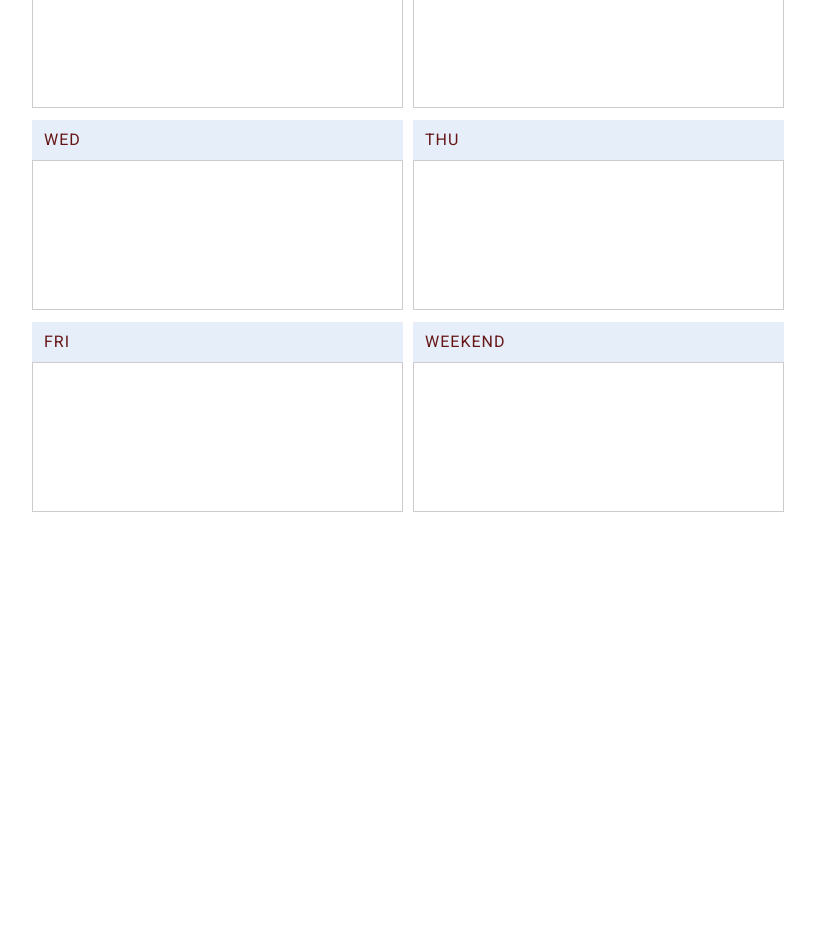
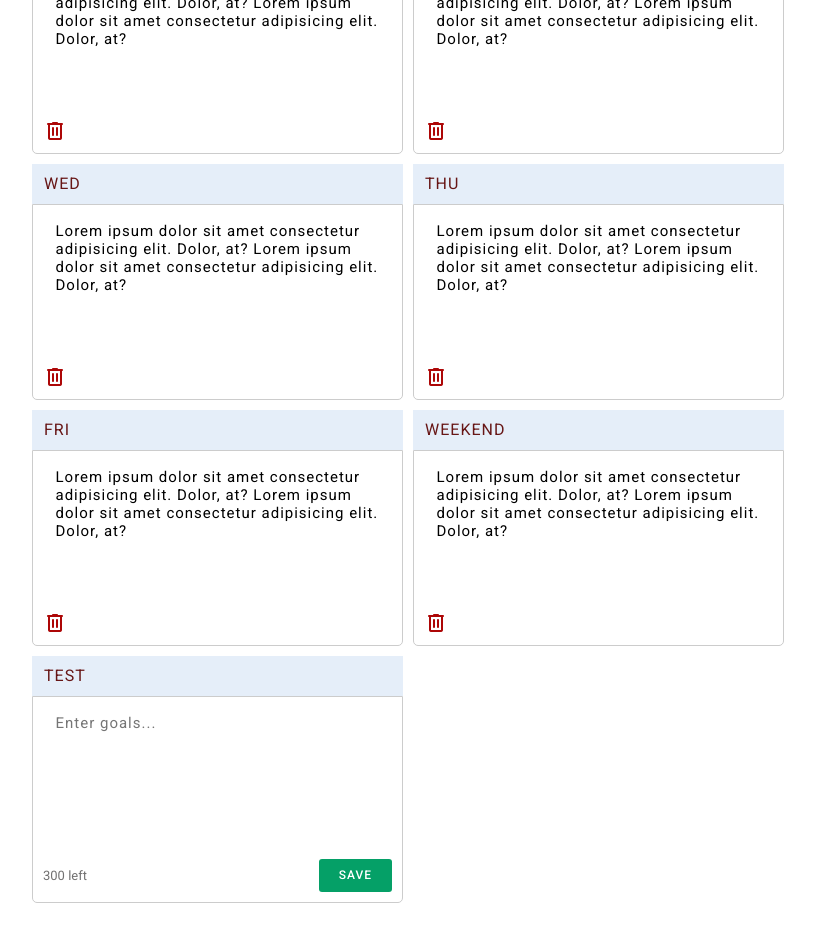
Before and after one commit to akpg02/weekly-goals, a React (Create React App) app: page / in a window 1280 px wide. Shown: the part 900-1842 px from the top of the page, without its empty margins (232-1047 px from the left). Before the commit the page ends 1484 px from the top, so only its background shows below. Built offline with nearby package versions, Linux system fonts and the light colour scheme.

Commit message:
started creating daily notes

```diff
--- a/package.json
+++ b/package.json
@@ -10,6 +10,7 @@
     "react-dom": "^18.2.0",
     "react-router-dom": "^6.21.0",
     "react-scripts": "5.0.1",
+    "uuidv4": "^6.2.13",
     "web-vitals": "^2.1.4"
   },
   "scripts": {
--- /dev/null
+++ b/src/components/note-components/create-note/create-note.css
@@ -0,0 +1,60 @@
+/* Daily Goals */
+.goals-area {
+  border: 0.1rem solid #ccc;
+  border-bottom-left-radius: 0.5rem;
+  border-bottom-right-radius: 0.5rem;
+  padding: 1rem;
+}
+
+.day-goals .title {
+  background-color: rgba(191, 213, 240, 0.4);
+  padding: 1.05rem 1.2rem;
+  color: #671616;
+  font-weight: 400;
+}
+
+.day-goals textarea,
+.day-goals .note-body {
+  resize: none;
+  white-space: pre-wrap;
+  font-size: 1.5rem;
+  letter-spacing: 0.1rem;
+  border: none;
+  padding: 0.75rem 1.25rem;
+  width: 100%;
+  min-height: 15rem;
+  overflow-y: scroll;
+}
+
+.day-goals-footer {
+  display: flex;
+  justify-content: space-between;
+  align-items: center;
+}
+
+.day-goals-footer .charleft {
+  font-size: 1.3rem;
+  color: #727171;
+}
+
+.day-goals-footer span.remove {
+  color: #ad0707;
+  cursor: pointer;
+}
+
+.day-goals-footer button {
+  background-color: #05a067;
+  border: none;
+  color: #fff;
+  padding: 0.95rem 2rem;
+  text-align: center;
+  text-decoration: none;
+  display: inline-block;
+  font-size: 1.2rem;
+  font-weight: 500;
+  text-transform: uppercase;
+  letter-spacing: 0.1rem;
+  border-radius: 0.3rem;
+}
+
+/* End of Daily Goals */
--- /dev/null
+++ b/src/components/note-components/create-note/create-note.jsx
@@ -0,0 +1,31 @@
+import React from "react";
+import "./create-note.css";
+
+function CreateNote({ day, textHandler, saveHandler, inputText }) {
+  const charLimit = 300;
+  const charLeft = charLimit - inputText.length;
+
+  return (
+    <div className="day-goals">
+      <p className="title">{day || "Test"}</p>
+      <div className="goals-area">
+        <textarea
+          placeholder="Enter goals..."
+          onChange={textHandler}
+          value={inputText}
+          name={`${day}-goal`}
+          id={`${day}-goal`}
+          maxLength={charLimit}
+        ></textarea>
+        <div className="day-goals-footer">
+          <span className="charleft"> {charLeft} left </span>
+          <button className="save-goal" onClick={saveHandler}>
+            Save
+          </button>
+        </div>
+      </div>
+    </div>
+  );
+}
+
+export default CreateNote;
--- /dev/null
+++ b/src/components/note-components/note/note.css
@@ -0,0 +1,39 @@
+/* Daily Goals */
+.goals-area {
+  border: 0.1rem solid #ccc;
+  border-bottom-left-radius: 0.5rem;
+  border-bottom-right-radius: 0.5rem;
+  padding: 1rem;
+}
+
+.day-goals .title {
+  background-color: rgba(191, 213, 240, 0.4);
+  padding: 1.05rem 1.2rem;
+  color: #671616;
+  font-weight: 400;
+}
+
+.day-goals textarea,
+.day-goals .note-body {
+  resize: none;
+  white-space: pre-wrap;
+  font-size: 1.5rem;
+  letter-spacing: 0.1rem;
+  border: none;
+  padding: 0.75rem 1.25rem;
+  width: 100%;
+  min-height: 15rem;
+  overflow-y: scroll;
+}
+
+.day-goals-footer {
+  display: flex;
+  justify-content: flex-end;
+  width: 100%;
+}
+
+.day-goals-footer span.remove {
+  color: #ad0707;
+  cursor: pointer;
+}
+/* End of Daily Goals */
--- /dev/null
+++ b/src/components/note-components/note/note.jsx
@@ -0,0 +1,25 @@
+import React from "react";
+import "./note.css";
+
+function Note({ id, day, deleteNote, text }) {
+  return (
+    <div className="day-goals">
+      <p className="title">{day || "Test"}</p>
+      <div className="goals-area">
+        <div className="note-body" name={` ${day}-goal`} id={`${day}-goal`}>
+          {text}
+        </div>
+        <div className="day-goals-footer">
+          <span
+            className="material-symbols-rounded remove"
+            onClick={() => deleteNote(id)}
+          >
+            delete
+          </span>
+        </div>
+      </div>
+    </div>
+  );
+}
+
+export default Note;
--- /dev/null
+++ b/src/components/note-components/notes/notes.css
@@ -0,0 +1,6 @@
+.daily-goals-section {
+  display: grid;
+  /*Define our columns */
+  grid-template-columns: repeat(auto-fill, minmax(300px, 1fr));
+  grid-gap: 1em;
+}
--- /dev/null
+++ b/src/components/note-components/notes/notes.jsx
@@ -0,0 +1,79 @@
+import React, { useState } from "react";
+import { v4 as uuid } from "uuid";
+
+import Note from "../note/note";
+
+import "./notes.css";
+import CreateNote from "../create-note/create-note";
+
+function Notes() {
+  const [notes, setNotes] = useState([
+    {
+      id: uuid(),
+      day: "Mon",
+      text: `Lorem ipsum dolor sit amet consectetur adipisicing elit. Dolor, at? Lorem ipsum dolor sit amet consectetur adipisicing elit. Dolor, at?`,
+    },
+    {
+      id: uuid(),
+      day: "Tue",
+      text: `Lorem ipsum dolor sit amet consectetur adipisicing elit. Dolor, at? Lorem ipsum dolor sit amet consectetur adipisicing elit. Dolor, at?`,
+    },
+    {
+      id: uuid(),
+      day: "Wed",
+      text: `Lorem ipsum dolor sit amet consectetur adipisicing elit. Dolor, at? Lorem ipsum dolor sit amet consectetur adipisicing elit. Dolor, at?`,
+    },
+    {
+      id: uuid(),
+      day: "Thu",
+      text: `Lorem ipsum dolor sit amet consectetur adipisicing elit. Dolor, at? Lorem ipsum dolor sit amet consectetur adipisicing elit. Dolor, at?`,
+    },
+    {
+      id: uuid(),
+      day: "Fri",
+      text: `Lorem ipsum dolor sit amet consectetur adipisicing elit. Dolor, at? Lorem ipsum dolor sit amet consectetur adipisicing elit. Dolor, at?`,
+    },
+    {
+      id: uuid(),
+      day: "Weekend",
+      text: `Lorem ipsum dolor sit amet consectetur adipisicing elit. Dolor, at? Lorem ipsum dolor sit amet consectetur adipisicing elit. Dolor, at?`,
+    },
+  ]);
+
+  const [inputText, setInputText] = useState("");
+
+  const textHandler = (e) => {
+    setInputText(e.target.value);
+  };
+
+  const saveHandler = () => {
+    setNotes((prev) => [...prev, { id: uuid(), text: inputText }]);
+    setInputText("");
+  };
+
+  const deleteNote = (id) => {
+    const filtered = notes.filter((n) => notes.id === id);
+    setNotes(filtered);
+  };
+
+  return (
+    <div className="daily-goals-section">
+      {notes.map((n) => (
+        <Note
+          key={n.id}
+          id={n.id}
+          day={n.day}
+          text={n.text}
+          deleteNote={deleteNote}
+        />
+      ))}
+      <CreateNote
+        textHandler={textHandler}
+        saveHandler={saveHandler}
+        inputText={inputText}
+      />
+    </div>
+  );
+}
+
+export default Notes;
--- a/src/pages/planners/weekly/weekly.css
+++ b/src/pages/planners/weekly/weekly.css
@@ -211,14 +211,13 @@ td.habit-totals {
 /* End of Tracker table*/
 
 /* Daily Goals */
-.daily-goals-section {
+/*.daily-goals-section {
   display: grid;
-  /*Define our columns */
   grid-template-columns: repeat(auto-fill, minmax(300px, 1fr));
   grid-gap: 1em;
-}
+}*/
 
-.day-goals .title {
+/*.day-goals .title {
   background-color: rgba(191, 213, 240, 0.4);
   padding: 1.05rem 1.2rem;
   color: #671616;
@@ -229,9 +228,8 @@ td.habit-totals {
   resize: none;
   font-size: 1.5rem;
   letter-spacing: 0.1rem;
-  border: 0.1rem solid #ccc;
   padding: 0.75rem 1.25rem;
   width: 100%;
   min-height: 15rem;
-}
+}*/
 /* End of Daily Goals */
--- a/src/pages/planners/weekly/weekly.js
+++ b/src/pages/planners/weekly/weekly.js
@@ -1,27 +1,29 @@
 import React, { useState } from "react";
+import { v4 as uuid } from "uuid";
 import GoalItem from "../goal-item/goal-item";
 import TodoItem from "../todo-item/todo-item";
 import Tooltip from "../../../components/tooltip/tooltip";
 import NewItem from "../new-item/new-item";
-import "./weekly.css";
 import NewHabit from "../new-habit/new-habit";
 import HabitItem from "../habit-item/habit-item";
+import Notes from "../../../components/note-components/notes/notes";
+import "./weekly.css";
 
 function Weekly() {
   const [weeklyGoals, setWeeklyGoals] = useState([
-    { id: "03979fya8ivgaug", goal: "First Goal", completed: false },
-    { id: "03979fya8405297", goal: "Second Goal", completed: false },
+    { id: uuid(), goal: "First Goal", completed: false },
+    { id: uuid(), goal: "Second Goal", completed: false },
   ]);
   const [todoList, setTodoList] = useState([
-    { id: "03979f09897oh", todo: "First Todo", completed: false },
-    { id: "03979f0989iush", todo: "Second Todo", completed: false },
-    { id: "03979f0989374i", todo: "Third Todo", completed: false },
-    { id: "03979f098738ga", todo: "Fourth Todo", completed: false },
-    { id: "03979fuihfavu8", todo: "Fifth Todo", completed: false },
+    { id: uuid(), todo: "First Todo", completed: false },
+    { id: uuid(), todo: "Second Todo", completed: false },
+    { id: uuid(), todo: "Third Todo", completed: false },
+    { id: uuid(), todo: "Fourth Todo", completed: false },
+    { id: uuid(), todo: "Fifth Todo", completed: false },
   ]);
   const [habitsList, setHabitsList] = useState([
     {
-      id: "ius97r8qw6r97roh",
+      id: uuid(),
       habit: "First Habit",
       mon: false,
       tue: false,
@@ -43,19 +45,7 @@ function Weekly() {
   const [showHiddenHabit, setshowHiddenHabit] = useState(false);
   const [editItem, setEditItem] = useState(false);
   const [selectedItem, setSelectedItem] = useState("");
-
-  const createID = (length) => {
-    let result = "";
-    const characters =
-      "ABCDEFGHIJKLMNOPQRSTUVWXYZabcdefghijklmnopqrstuvwxyz0123456789";
-    const charactersLength = characters.length;
-    let counter = 0;
-    while (counter < length) {
-      result += characters.charAt(Math.floor(Math.random() * charactersLength));
-      counter += 1;
-    }
-    return result;
-  };
+  const [note, setNote] = useState("");
 
   /** Focus */
   const handleFocus = (e) => {
@@ -109,7 +99,7 @@ function Weekly() {
       } else {
         setWeeklyGoals([
           ...weeklyGoals,
-          { id: createID(10), goal: weekGoal, completed: false },
+          { id: uuid(), goal: weekGoal, completed: false },
         ]);
         setShowHiddenGoal(false);
         setWeekGoal("");
@@ -154,7 +144,7 @@ function Weekly() {
       } else {
         setTodoList([
           ...todoList,
-          { id: createID(10), todo: todo, completed: false },
+          { id: uuid(), todo: todo, completed: false },
         ]);
         setTodo("");
         setShowHiddenTodo(false);
@@ -217,7 +207,7 @@ function Weekly() {
         setHabitsList([
           ...habitsList,
           {
-            id: createID(10),
+            id: uuid(),
             habit: habit,
             mon: false,
             tue: false,
@@ -249,6 +239,11 @@ function Weekly() {
   const totalHabitGoal = (e) => {};
 
   /** End of Habit */
+
+  /** Daily Notes */
+  const saveNote = (note) => {};
+  const deleteNote = (note) => {};
+  /** End of Daily Notes */
 
   return (
     <>
@@ -467,44 +462,7 @@ function Weekly() {
             <span className="material-symbols-rounded">add</span>
           </div>
         </div>
-        <div className="daily-goals-section">
-          <div className="day-goals">
-            <p className="title">Mon</p>
-            <div className="goals-area">
-              <textarea name="mon-goal" id="mon-goal"></textarea>
-            </div>
-          </div>
-          <div className="day-goals">
-            <p className="title">Tue</p>
-            <div className="goals-area">
-              <textarea name="mon-goal" id="mon-goal"></textarea>
-            </div>
-          </div>
-          <div className="day-goals">
-            <p className="title">Wed</p>
-            <div className="goals-area">
-              <textarea name="mon-goal" id="mon-goal"></textarea>
-            </div>
-          </div>
-          <div className="day-goals">
-            <p className="title">Thu</p>
-            <div className="goals-area">
-              <textarea name="mon-goal" id="mon-goal"></textarea>
-            </div>
-          </div>
-          <div className="day-goals">
-            <p className="title">Fri</p>
-            <div className="goals-area">
-              <textarea name="mon-goal" id="mon-goal"></textarea>
-            </div>
-          </div>
-          <div className="day-goals">
-            <p className="title">Weekend</p>
-            <div className="goals-area">
-              <textarea name="mon-goal" id="mon-goal"></textarea>
-            </div>
-          </div>
-        </div>
+        <Notes />
       </section>
     </>
   );
```
Also changed, not shown: 1 other file (tests, documents, lock files or other folders).
